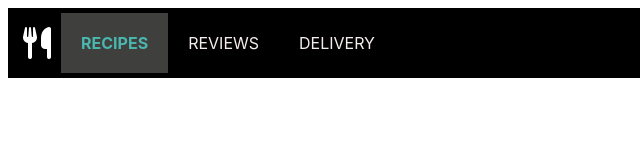
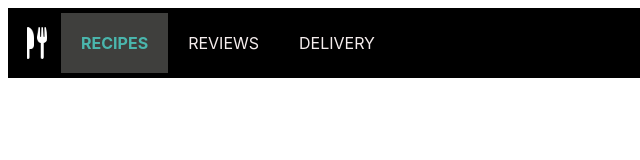
Before and after one commit to technologistpro/web-front-end, a website: page app/index.html in a window 1280 px wide. Shown: the full height of the page, 0-640 px from the left. Drawn offline with Linux system fonts and the light colour scheme.

Commit message:
Add fontawesome animation

```diff
--- a/app/index.html
+++ b/app/index.html
@@ -25,7 +25,16 @@
 
   <body>
     <header>
-      <a href="#" class="logo"><i class="fa-solid fa-utensils"></i></a>
+      <a href="#" class="logo"
+        ><i
+          class="fa-solid fa-utensils fa-flip"
+          style="
+            --fa-animation-duration: 3s;
+            --fa-animation-iteration-count: 2;
+            --fa-animation-timing: ease-in-out;
+          "
+        ></i
+      ></a>
       <nav>
         <ul>
           <li><a class="active" href="recipes.html">Recipes</a></li>
```
